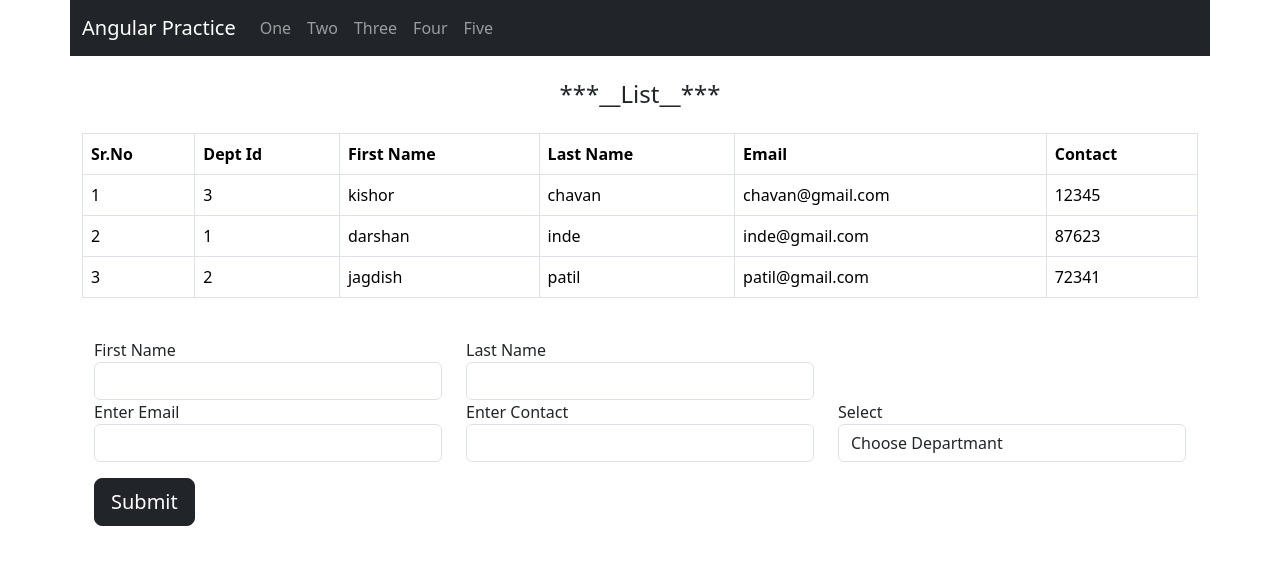
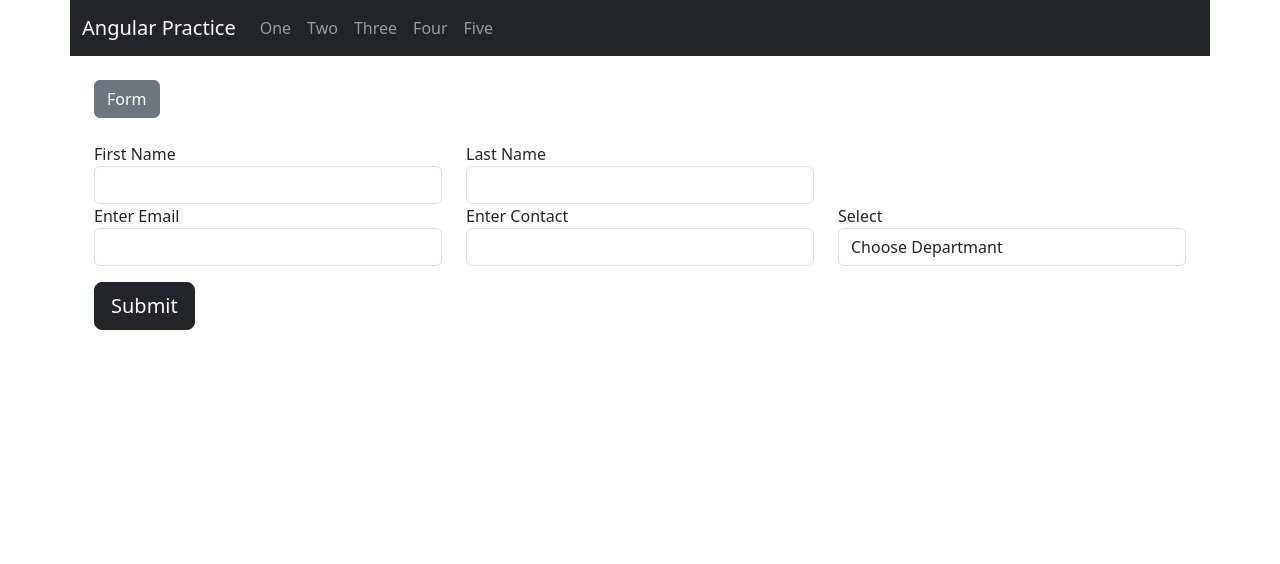
Before and after one commit to kishor96k/Angular_Challanges_Scenarios, an Angular app: page /five in a window 1280 px wide. Shown: the top 564 px of the page. Built offline with nearby package versions, Linux system fonts and the light colour scheme; data requests are answered from the project's data file.

Commit message:
toggle option added for the form and list view

```diff
--- a/src/app/five_practice/five/five.component.html
+++ b/src/app/five_practice/five/five.component.html
@@ -1,5 +1,8 @@
+<div class="container mt-4 mb-4">
+    <button (click)="isView = !isView" class="btn btn-secondary btn-block">{{isView ?'Form':'List'}}</button>
+</div>
 
-<div class="container mt-4 mb-4">
+<div class="container mt-4 mb-4" *ngIf="!isView">
     <h4 class="text-center mt-4 mb-4">***__List__***</h4>
     <div class="row">
         <table class="table table-bordered">
@@ -27,7 +30,7 @@
     </div>
 </div>
 
-<div class="container mt-4">
+<div class="container mt-4" *ngIf="isView">
     <div class="row">
         <div class="col-md-4">
             <div class="form-group">
--- a/src/app/five_practice/five/five.component.ts
+++ b/src/app/five_practice/five/five.component.ts
@@ -21,6 +21,7 @@ export class FiveComponent implements OnInit {
 
   departmantList: any;
   usersList: any;
+  isView: boolean = true;
 
   loadDepartmentData() {
     this.http.get(this.depturl).subscribe((res: any) => {
```
